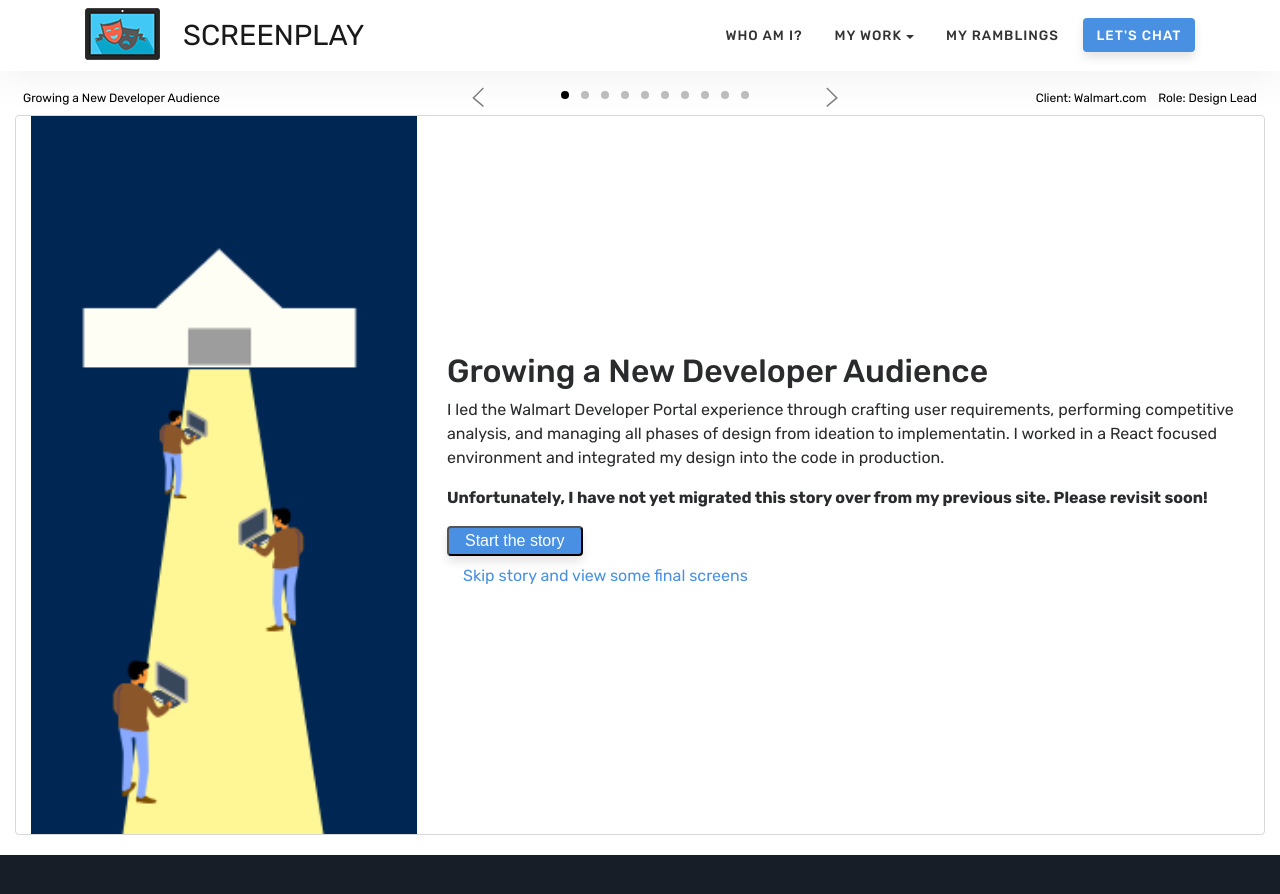
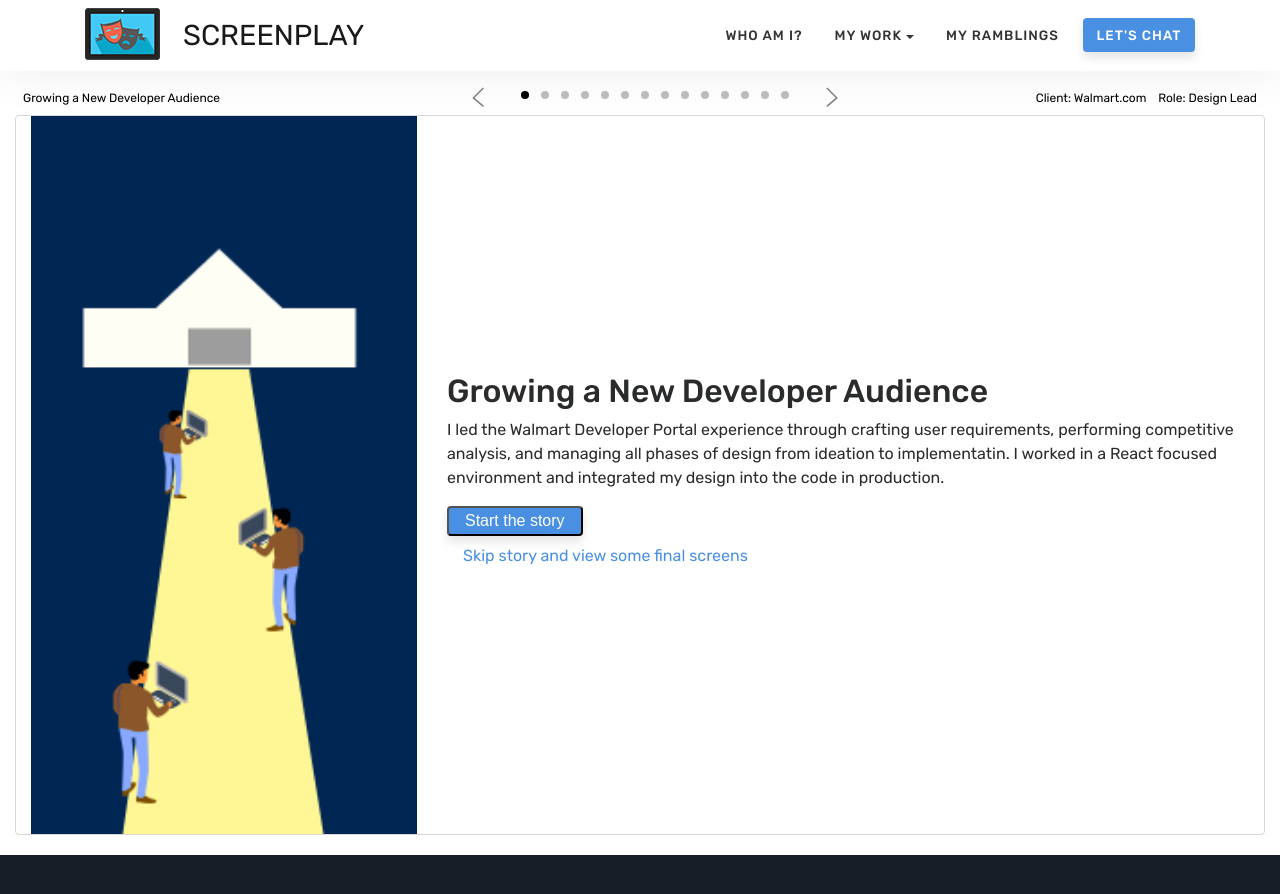
Before and after one commit to parveenj/screenplay, a Jekyll site: the page built from portfolio-walmart.html, in a window 1280 px wide and 900 px high. Shown: the top 894 px of the window. Built offline with Jekyll 4.4.1, drawn with Linux system fonts in a browser that asks for light colours.

Commit message:
updating walmart and portfolio layouts

```diff
--- a/assets/css/theme.css
+++ b/assets/css/theme.css
@@ -1368,6 +1368,8 @@
     display: flex;
     align-items: center;
     justify-content: center;
+    height: 100%;
+    margin: auto;
 }
 
 .sp-sider-row > col {
--- a/portfolio-vudu.html
+++ b/portfolio-vudu.html
@@ -82,7 +82,7 @@
             <span>{{ page.title }}</span>
           </div>
           <div class="col-4 offset-4">
-            <span class="float-right">Client: FireEye&nbsp;&nbsp;&nbsp;&nbsp;Role: Designer
+            <span class="float-right">Client: Vudue&nbsp;&nbsp;&nbsp;&nbsp;Role: Designer
           </div>
         </div>
       </div>
@@ -137,7 +137,7 @@
         <div class="container">
           <div class="row">
             <div class="col-sm-7">
-              <img class="sp-slider-image-solo" src="{{site.baseurl}}/assets/images/story-vudu-2.jpg">
+              <img class="sp-slider-image-solo" src="{{site.baseurl}}/assets/images/story-vudu-2.png">
             </div>
             <div class="col-sm-5 align-self-center">
               <p>
--- a/portfolio-walmart.html
+++ b/portfolio-walmart.html
@@ -3,6 +3,7 @@
 title: Growing a New Developer Audience
 comments: false
 ---
+
 
 <section>
 
@@ -29,6 +30,10 @@
             <li data-target="#carouselExampleIndicators" data-slide-to="7"></li>
             <li data-target="#carouselExampleIndicators" data-slide-to="8"></li>
             <li data-target="#carouselExampleIndicators" data-slide-to="9"></li>
+            <li data-target="#carouselExampleIndicators" data-slide-to="10"></li>
+            <li data-target="#carouselExampleIndicators" data-slide-to="11"></li>
+            <li data-target="#carouselExampleIndicators" data-slide-to="12"></li>
+            <li data-target="#carouselExampleIndicators" data-slide-to="13"></li>
           </ol>
         </div>
         <div>
@@ -61,6 +66,10 @@
             <li data-target="#carouselExampleIndicators" data-slide-to="7"></li>
             <li data-target="#carouselExampleIndicators" data-slide-to="8"></li>
             <li data-target="#carouselExampleIndicators" data-slide-to="9"></li>
+            <li data-target="#carouselExampleIndicators" data-slide-to="10"></li>
+            <li data-target="#carouselExampleIndicators" data-slide-to="11"></li>
+            <li data-target="#carouselExampleIndicators" data-slide-to="12"></li>
+            <li data-target="#carouselExampleIndicators" data-slide-to="13"></li>
           </ol>
         </div>
         <div>
@@ -82,12 +91,13 @@
         </div>
       </div>
 
+
     <div class="carousel-inner">
 
       <div class="carousel-item active">
         <div class="container sp-slide-cover-apple">
           <div class="row sp-row-cover-apple">
-            <div class="col-sm-4 sp-col-cover-paypal">
+            <div class="col-sm-4 sp-col-cover-vudu">
                 <img class="portfolio-slide-image" src="{{site.baseurl}}/assets/images/portfolio-walmart-cover.png">
             </div>
             <div class="col-sm-8 align-self-center">
@@ -95,9 +105,6 @@
                 <p>I led the Walmart Developer Portal experience through crafting user requirements, performing competitive analysis,
                   and managing all phases of design from ideation to implementatin. I worked in a React focused environment
                   and integrated my design into the code in production.</p>
-              <p>
-                <b>Unfortunately, I have not yet migrated this story over from my previous site. Please revisit soon!</b>
-              </p>
                 <button data-target="#carouselExampleIndicators" data-slide-to="1">Start the story</button>
                 <a class="nav-link" href="{{ site.baseurl }}/portfolio2.html#walmart">Skip story and view some final screens</a>
               </div>
@@ -107,22 +114,22 @@
       <div class="carousel-item">
           <div class="container">
             <div class="row sp-slider-row">
-            <div class="col-5 align-self-center">
+              <div class="col-6 align-self-center">
                 <p>When a tech company creates a developer portal signals a special time in it's trajectory. It is stating to
                   the world that it is big enough to lure people outside of the company to build on it's platform. You have
                   thousands doing so for companies such as Apple, Google, and Facebook. So when Walmart.com decided it needed
                   to be in the game, they hired me up through Slalom to begin that journey.
                 </p>
-              <div class="col-7">
+                </div>
+                <div class="col-6">
                   <img src="{{site.baseurl}}/assets/images/story-walmart-1.png">
-              </div>
                 </div>
               </div>
             </div>
           </div>
           <div class="carousel-item">
               <div class="container">
-          <div class="row">
+                  <div class="row sp-slider-row">
                   <div class="col-sm-7">
                     <img class="sp-slider-image-solo" src="{{site.baseurl}}/assets/images/story-walmart-2.png">
                   </div>
@@ -139,7 +146,7 @@
             </div>
             <div class="carousel-item">
                 <div class="container">
-          <div class="row">
+                    <div class="row sp-slider-row">
                     <div class="col-sm-5 align-self-center">
                       <h3>NOW LOOK OUTWARDS</h3>
                       <p>
@@ -154,22 +161,20 @@
               </div>
               <div class="carousel-item">
                   <div class="container">
-          <div class="row align-self-center">
-            <div class="col-sm-7">
-              <img class="sp-slider-image-solo" src="{{site.baseurl}}/assets/images/story-walmart-4.jpg">
-            </div>
-            <div class="col-sm-5 align-self-center">
+                      <div class="row sp-slider-row">
+                      <div class="col align-self-center">
                         <h3>PERSONAS COME ALIVE</h3>
                         <p>
                           I managed a small team to work on these deliverables and since everyone I worked with did not understand personas, I focused on just creating high level user profiles to identify who our users would be.
                         </p>
+                        <img class="sp-slider-image-solo" src="{{site.baseurl}}/assets/images/story-walmart-4.png">
                       </div>
                     </div>
                   </div>
                 </div>
                 <div class="carousel-item">
                     <div class="container">
-          <div class="row">
+                        <div class="row sp-slider-row">
                         <div class="col-sm-5 align-self-center">
                           <h3>KEY USER FEATURES</h3>
                           <p>
@@ -184,7 +189,7 @@
                   </div>
                   <div class="carousel-item">
                       <div class="container">
-          <div class="row">
+                          <div class="row sp-slider-row">
                           <div class="col-sm-7">
 
                             <img class="sp-slider-image-solo" src="{{site.baseurl}}/assets/images/story-walmart-6.jpg">
@@ -199,17 +204,15 @@
                         </div>
                       </div>
                     </div>
+
                     <div class="carousel-item">
                         <div class="container">
-          <div class="row">
-            <div class="col-sm-5 align-self-center">
+                            <div class="row sp-slider-row">
+                            <div class="col align-self-center">
                               <h3>FLOW IT TOGETHER</h3>
                               <p>
                                 I didn't feel anyone was thinking of the product from a bird's eye view and wanted to create diagrams to get them on the same page. I created the diagrams in Confluence and then took it to each team that overlapped with this initiative. After each meeting required me to iterate on the diagram and then revisit the teams for second and third rounds. After 21 versions, I came to a conclusion on what we can build based on user requirements.
                               </p>
-            </div>
-            <div class="col-sm-7">
-
                               <img class="sp-slider-image-solo" src="{{site.baseurl}}/assets/images/story-walmart-7.png">
 
                             </div>
@@ -218,7 +221,7 @@
                       </div>
                       <div class="carousel-item">
                           <div class="container">
-          <div class="row">
+                              <div class="row sp-slider-row">
                               <div class="col-sm-5 align-self-center">
                                 <h3>MOCKUPS FIRST</h3>
                                 <p>
@@ -233,7 +236,7 @@
                         </div>
                         <div class="carousel-item">
                             <div class="container">
-            <div class="row">
+                                <div class="row sp-slider-row">
                                 <div class="col-sm-5 align-self-center">
                                   <h3>BRING IT TO CODE</h3>
                                   <p>
@@ -241,11 +244,12 @@
                                   </p>
                                 </div>
                                 <div class="col-sm-7">
-                <img class="sp-slider-image-solo" src="{{site.baseurl}}/assets/images/story-walmart-9.png">
+                                  <img class="sp-slider-image-solo" src="{{site.baseurl}}/assets/images/story-walmart-10.png">
                                 </div>
                               </div>
                             </div>
                           </div>
+
                           <div class="carousel-item">
                               <div class="container">
                                 <div class="row">
@@ -256,22 +260,21 @@
                                     </p>
                                   </div>
                                   <div class="col-sm-7">
-                  <img class="sp-slider-image-solo" src="{{site.baseurl}}/assets/images/story-walmart-10.png">
+                                    <img class="sp-slider-image-solo" src="{{site.baseurl}}/assets/images/story-walmart-11.png">
                                   </div>
                                 </div>
                               </div>
                             </div>
+
                             <div class="carousel-item">
                                 <div class="container">
                                   <div class="row">
-                  <div class="col-sm-5 align-self-center">
+                                    <div class="col align-self-center">
                                       <h3>CONVERSION TO REACT</h3>
                                       <p>
                                           As a parallel effort, there was the need to move from Jekyll into a more dynamic environment. The team concluded that React would work since it was so popular inside of Walmart so we leveraged that. I had to figure out how to now convert the entire design architecture into a whole new format due to the nature of React. This was fun to learn but also a very messy process and we basically rebuilt the site twice!
                                       </p>
-                  </div>
-                  <div class="col-sm-7">
-                    <img class="sp-slider-image-solo" src="{{site.baseurl}}/assets/images/story-walmart-11.png">
+                                      <img class="sp-slider-image-solo" src="{{site.baseurl}}/assets/images/story-walmart-12.png">
                                     </div>
                                   </div>
                                 </div>
@@ -286,22 +289,17 @@
                                         </p>
                                       </div>
                                       <div class="col-sm-7">
-                      <img class="sp-slider-image-solo" src="{{site.baseurl}}/assets/images/story-walmart-12.png">
+                                        <img class="sp-slider-image-solo" src="{{site.baseurl}}/assets/images/story-walmart-13.png">
                                       </div>
                                     </div>
                                   </div>
                                 </div>
 
                                 <div class="carousel-item">
-        <div class="container sp-slide-final-apple">
+                                    <div class="container sp-slide-final-fireeye">
                                         <div class="row sp-slider-row">
-            <div class="col">
-              <span class="layout-valign">
-                <h3>HOW DID IT TURN OUT?</h3>
-                <p>
-                  By tracking Google Analytics, we saw a spike of 15% of time that a user spent on the site  without any formal marketing whatsoever. There was buy in across all the departments inside of Walmart and ultimately was seen as such a success based on what we could accomplish, the team was given another year of funding with support to add resources. We are still building towards a formal product launch but that will happen in early 2019.
-                </p>
-              </span>
+                                          <div class="col-6">
+                                              <img class="sp-slider-image-solo" src="{{site.baseurl}}/assets/images/story-walmart-13.png">
                                           </div>
                                     </div>
                                   </div>
@@ -310,6 +308,4 @@
 
     </div>
 
-  </div>
-
 </section>
```
Also changed, not shown: portfolio-fireeye.html (+3 -5 lines), portfolio-paypal.html (+11 -15 lines), assets/images/story-vudu-2.png, assets/images/story-vudu-2x.png (added), assets/images/story-walmart-1.png (added), assets/images/story-walmart-10.png (added), assets/images/story-walmart-11.png (added), assets/images/story-walmart-12.png (added), assets/images/story-walmart-13.png (added), assets/images/story-walmart-4.png (added), assets/images/story-walmart-7.png (added), assets/images/story-walmart-8.png (added), 3 other files. Lines whose indentation alone changed are shown as unchanged.
